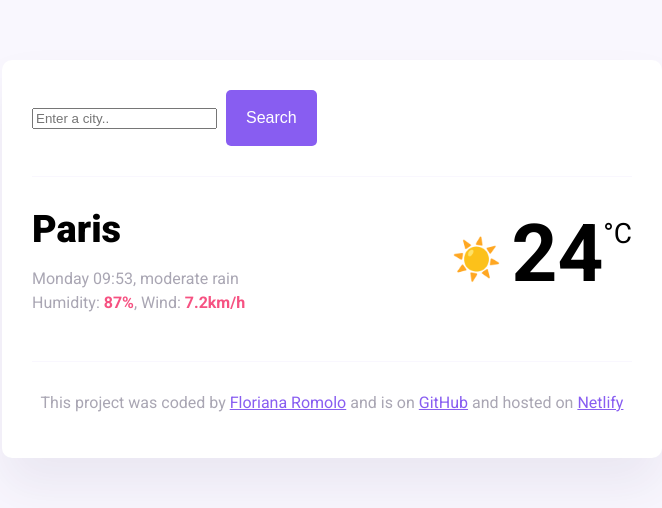
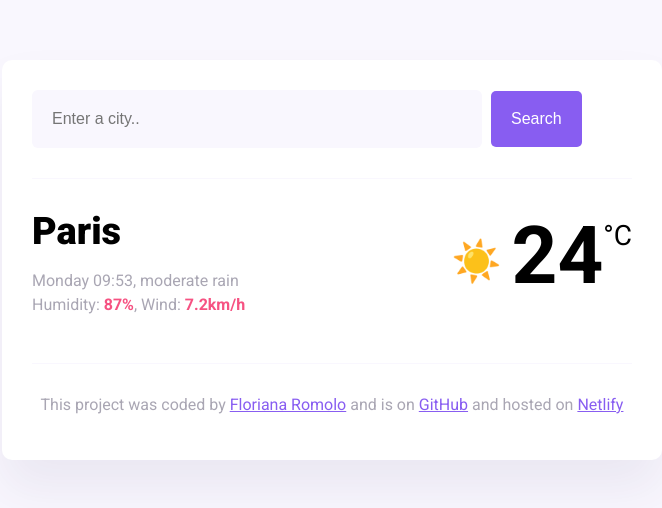
Before and after one commit to Biscotto17/SheCodes-challenge, a plain HTML site: page index.html in a window 1280 px wide. Shown: the whole page, without its empty margins (308-970 px from the left). Drawn offline with Linux system fonts and the light colour scheme.

Commit message:
update search bar css

```diff
--- a/style.css
+++ b/style.css
@@ -21,7 +21,7 @@ header {
   padding-bottom: 30px;
 }
 
-.search-input {
+#search-input {
   background-color: #f9f7fe;
   border: none;
   color: rgba(39, 33, 66, 0.4);
```
